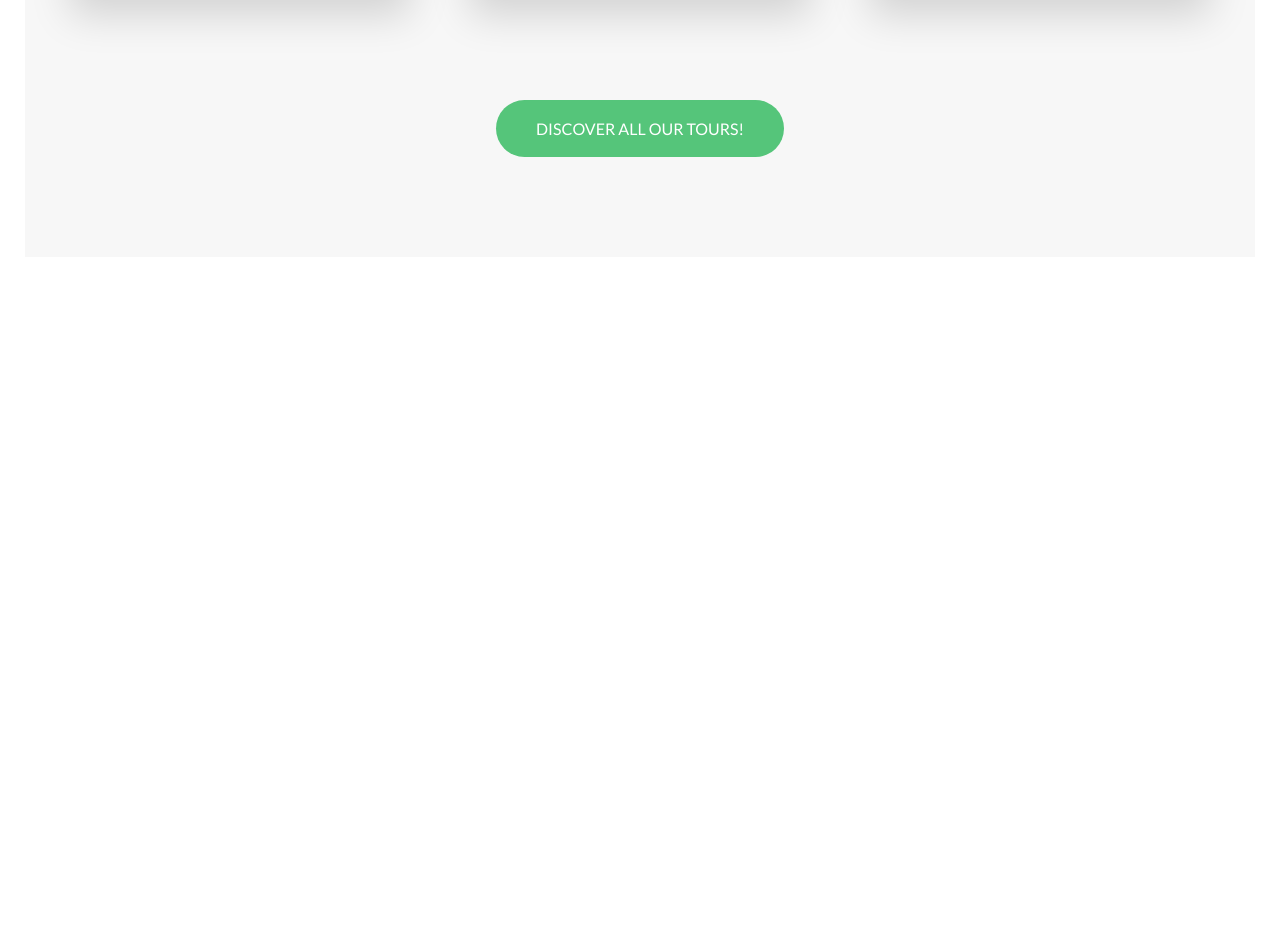
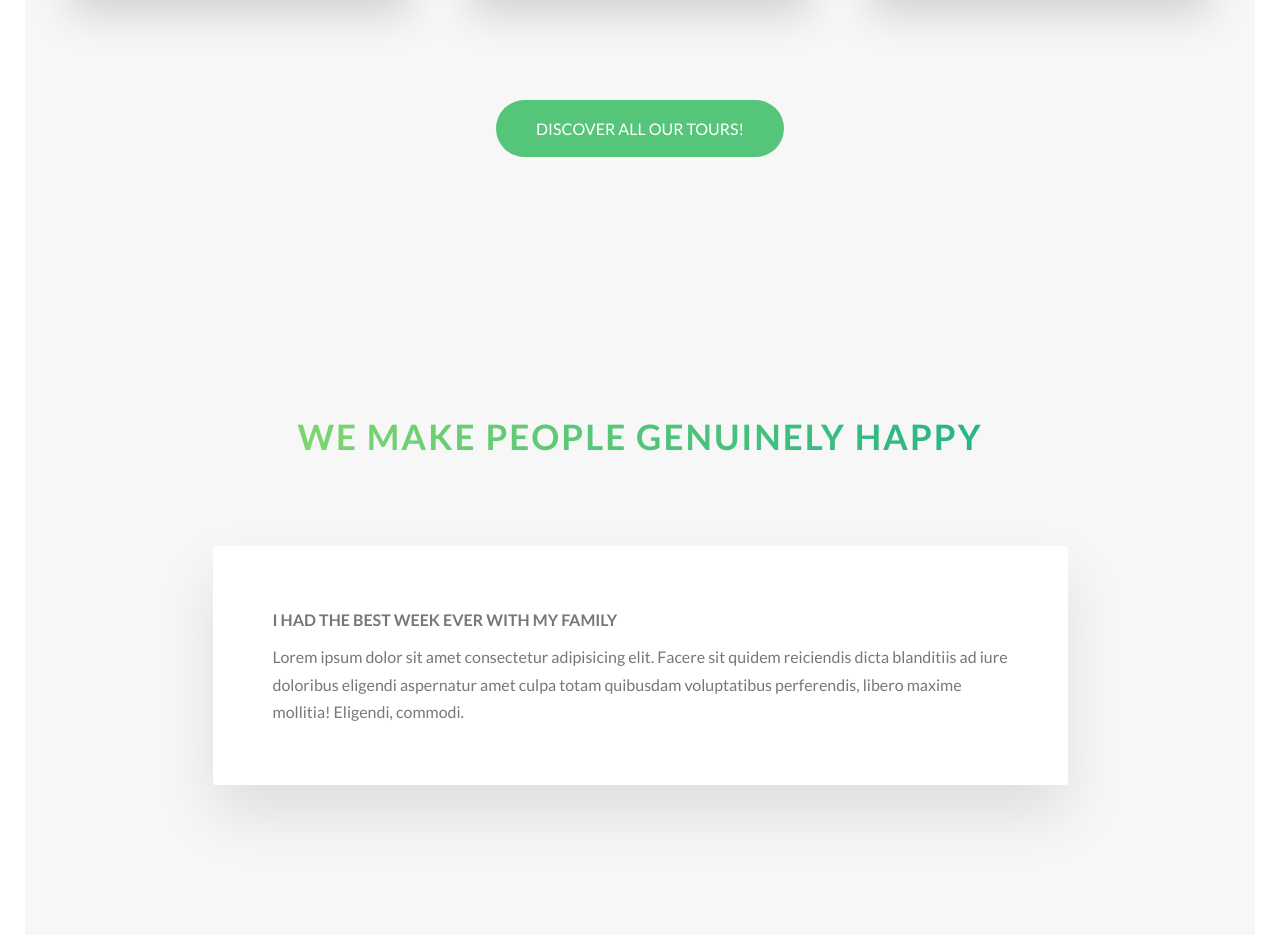
Before and after one commit to johsire/advanced-css---sass-front-end-dev-skils, a website: page index.html in a window 1280 px wide. Shown: the part 2978-3916 px from the top of the page. Before the commit the page ends 3260 px from the top, so only its background shows below. Drawn offline with Linux system fonts and the light colour scheme.

Commit message:
Stories Section Pt1 Initial

```diff
--- /dev/null
+++ b/components/_story.scss
@@ -0,0 +1,14 @@
+
+.story {
+ width: 75%;
+ margin: 0 auto;
+ box-shadow: 0 3rem 6rem rgba($color-black, .1);
+ background-color: $color-white;
+ border-radius: 3px;
+ -webkit-border-radius: 3px;
+ -moz-border-radius: 3px;
+ -ms-border-radius: 3px;
+ -o-border-radius: 3px;
+ padding: 6rem;
+ font-size: $default-font-size;
+}
--- a/index.html
+++ b/index.html
@@ -265,6 +265,30 @@
         <div class="u-center-text u-margin-top-huge">
           <a href="#" class="btn btn--green">Discover all our tours!</a>
         </div>
+    <!-- DISCOVER ALL TOURS BUTTON -----------------------BUTTON--END--------------------------------->
+    </section>
+    <!-- SECTION END -----------------------SECTION--END--------------------------------->
+
+    <!-- SECTION START -----------------------SECTION--START--------------------------------->
+    <section class="section-stories">
+      <div class="u-center-text u-margin-bottom-big">
+        <h2 class="heading-secondary">We make people genuinely happy</h2>
+      </div>
+
+      <div class="row">
+        <div class="story">
+          <figure class="story__shape">
+
+          </figure>
+          <div class="story__text">
+            <h3 class="heading-tertiary u-margin-bottom-small">
+              I had the best week ever with my family
+            </h3>
+            <p>Lorem ipsum dolor sit amet consectetur adipisicing elit. Facere sit quidem reiciendis dicta blanditiis ad iure      doloribus eligendi aspernatur amet culpa totam quibusdam voluptatibus perferendis, libero maxime mollitia!          Eligendi, commodi.
+            </p>
+          </div>
+        </div>
+      </div>
 
     </section>
 
--- a/pages/_home.scss
+++ b/pages/_home.scss
@@ -28,3 +28,8 @@
  padding: 25rem 0 10rem 0;
  margin-top: -15vh;
 }
+
+.section-stories {
+  padding: 15rem 0;
+  background-color: $color-grey-light-1;
+}
--- a/sass/main.scss
+++ b/sass/main.scss
@@ -10,8 +10,9 @@
 @import "base/utilities";
 
 // Components Imports ------->>>>
+@import "components/card";
+@import "components/story";
 @import "components/button";
-@import "components/card";
 @import "components/composition";
 @import "components/feature-box";
 
```
Also changed, not shown: css/styles.css.
